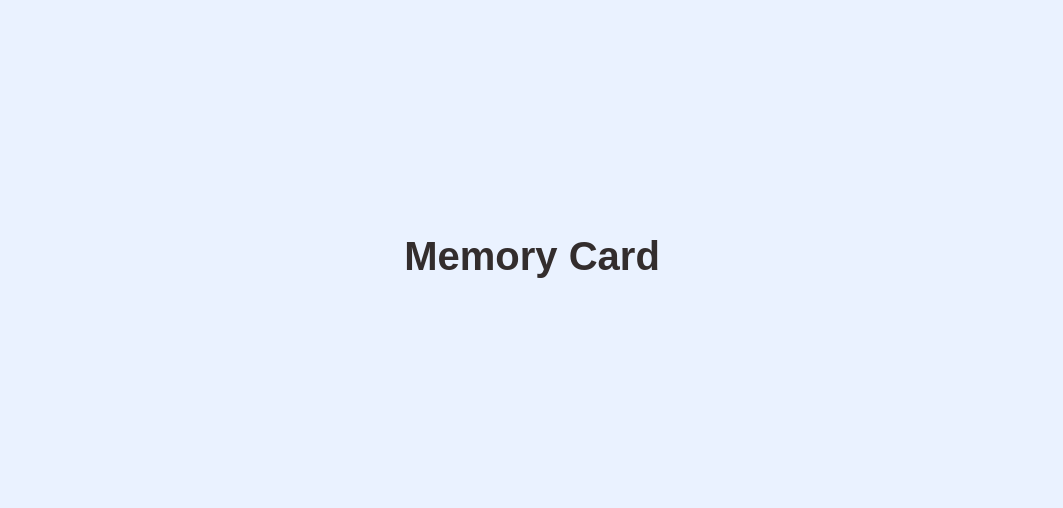
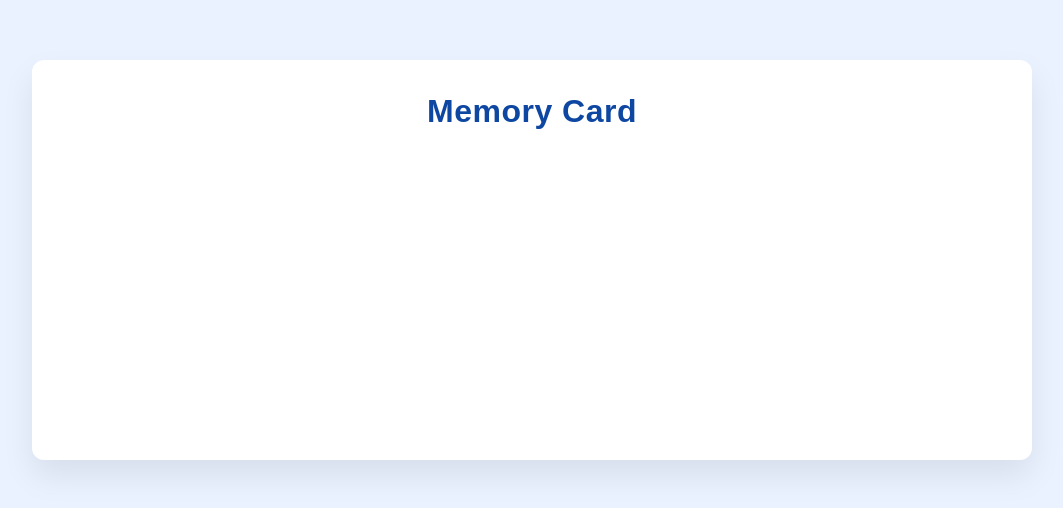
Before and after one commit to catalinbroinas/memory-card, a React (Vite) app: page / in a window 1280 px wide. Shown: the part 140-648 px from the top of the page, without its empty margins (108-1171 px from the left). Built offline with nearby package versions, Linux system fonts and the light colour scheme.

Commit message:
style(game): add game container styles

```diff
--- a/src/scss/components/_index.scss
+++ b/src/scss/components/_index.scss
@@ -0,0 +1 @@
+@use 'custom/game';
--- /dev/null
+++ b/src/scss/components/custom/_game.scss
@@ -0,0 +1,36 @@
+@use 'sass:map';
+@use '../../base/variables' as *;
+@use '../../base/mixins' as *;
+
+// =================================
+//   GAME
+// =================================
+
+.game {
+  background-color: $bg-surface;
+  min-height: 50svh;
+  max-width: 1000px;
+  width: 100%;
+  padding: 2rem 3rem;
+  display: flex;
+  flex-direction: column;
+  border-radius: map.get($rounded-map, lg);
+  box-shadow: $shadow-md;
+
+  @include media-breakpoint-down(md) {
+    padding: 1.5rem;
+    border-radius: 0;
+  }
+
+  &__title {
+    @include text-style(
+      $font-weight: 700,
+      $font-size: $fs-2xl,
+      $color: $text-accent,
+      $line-height: 1.2
+    );
+    text-align: center;
+    letter-spacing: 0.5px;
+    margin-bottom: $spacing-xl;
+  }
+}
```
